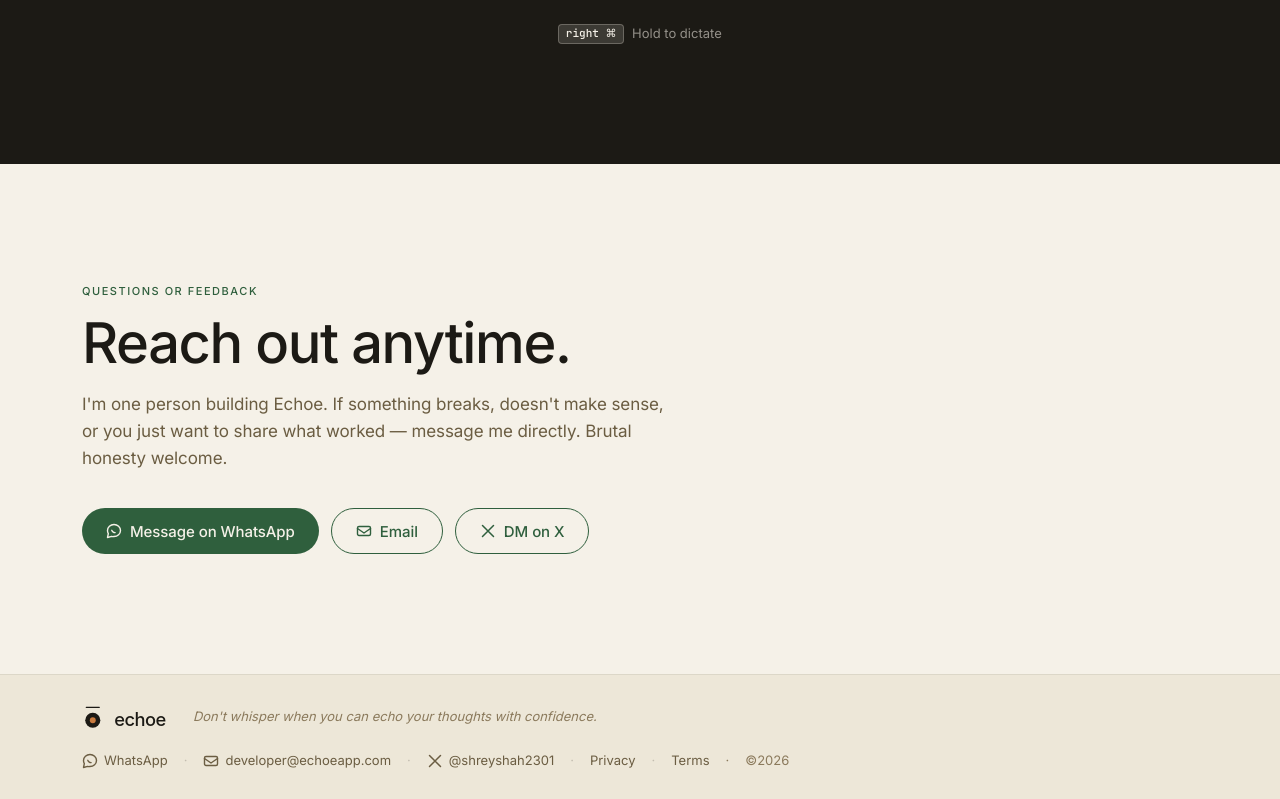
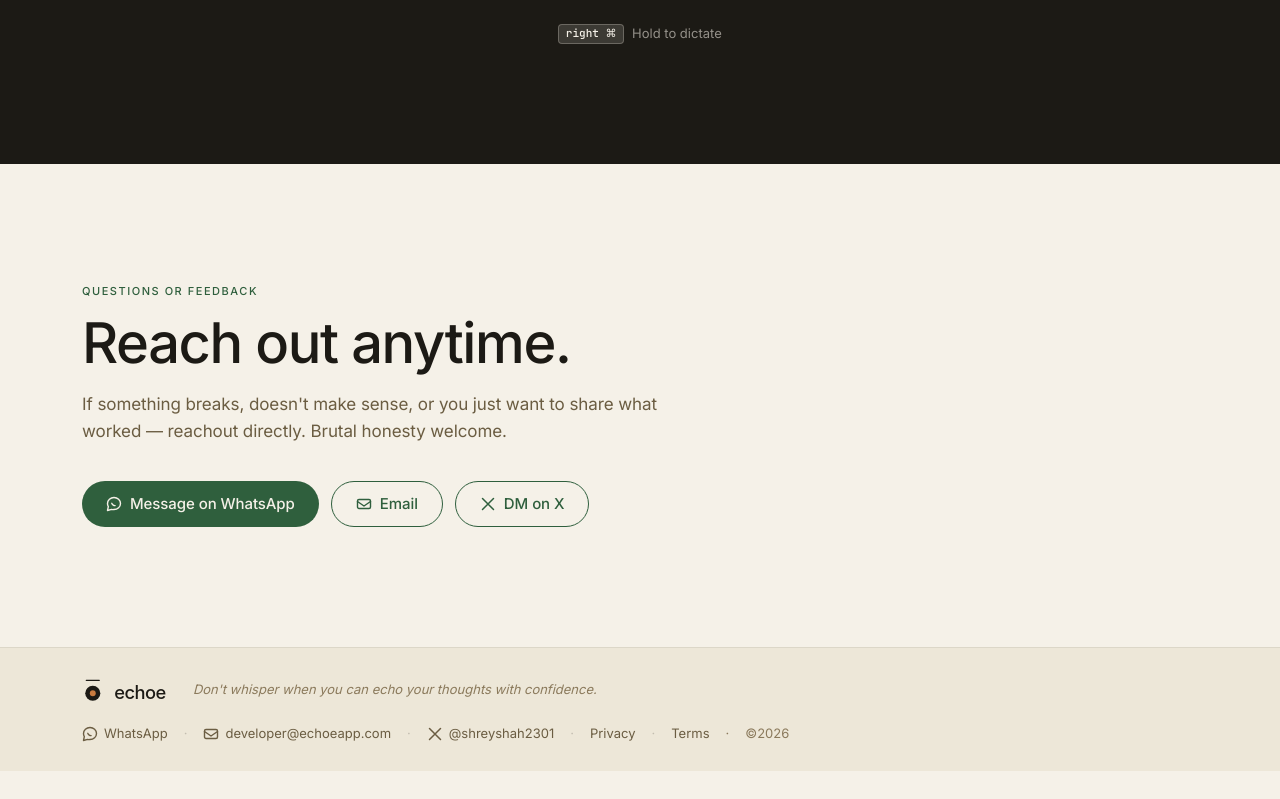
Before and after one commit to shreyShah2301/echoe-website, a React (Vite) app: page / in a window 1280 px wide. Shown: the part 5578-6377 px from the top of the page. After the commit the page ends 6349 px from the top, so only its background shows below. Built offline with nearby package versions, Linux system fonts and the light colour scheme.

Commit message:
copy: update contact section body

```diff
--- a/src/components/Rest.jsx
+++ b/src/components/Rest.jsx
@@ -216,8 +216,8 @@ export const ContactSectionEN = () => (
         <div className="eyebrow">Questions or feedback</div>
         <h2 className="h2" style={{ marginTop: 14 }}>Reach out anytime.</h2>
         <p className="lede" style={{ marginTop: 18 }}>
-          I'm one person building Echoe. If something breaks, doesn't make sense,
-          or you just want to share what worked — message me directly. Brutal honesty welcome.
+          If something breaks, doesn't make sense,
+          or you just want to share what worked — reachout directly. Brutal honesty welcome.
         </p>
       </div>
       <div style={{ marginTop: 36, display: 'flex', flexWrap: 'wrap', gap: 12 }}>
```
